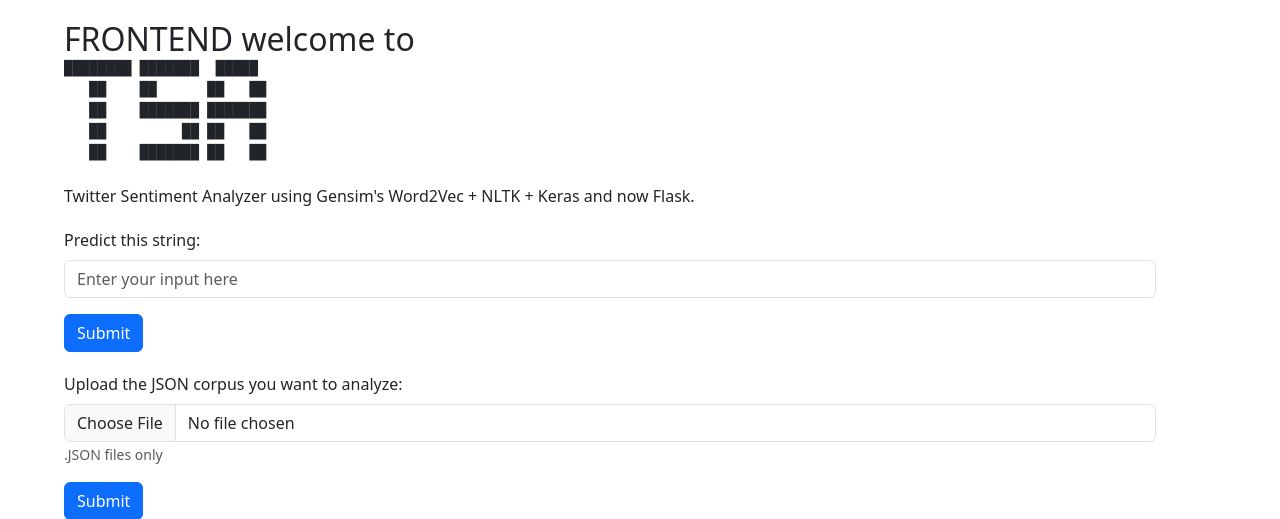
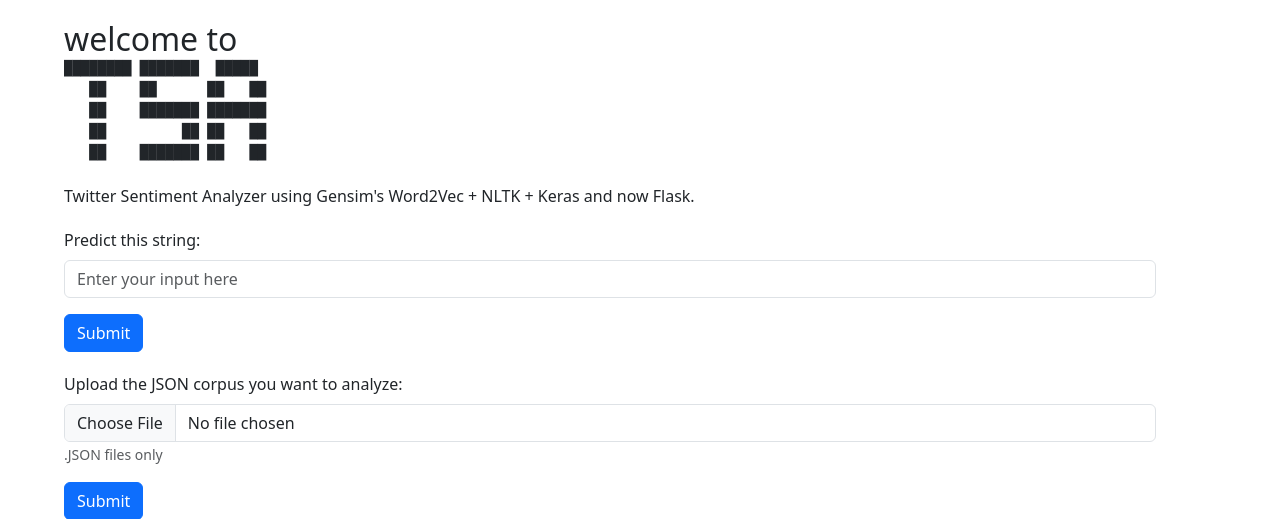
Before and after one commit to Alhern/TSA-in-flask, a Flask app: page / in a window 1280 px wide. Shown: the top 519 px of the page. Run offline with Flask 2, Linux system fonts and the light colour scheme.

Commit message:
minor html change

```diff
--- a/ui_container/templates/index.html
+++ b/ui_container/templates/index.html
@@ -16,7 +16,7 @@
     <div class="container">
         <div class="content">
             <div class="card-body justify-content-center">
-                <h2 class="card-title">FRONTEND welcome to</h2>
+                <h2 class="card-title">welcome to</h2>
                 <pre class="card-text">
 ████████ ███████  █████
    ██    ██      ██   ██
```
